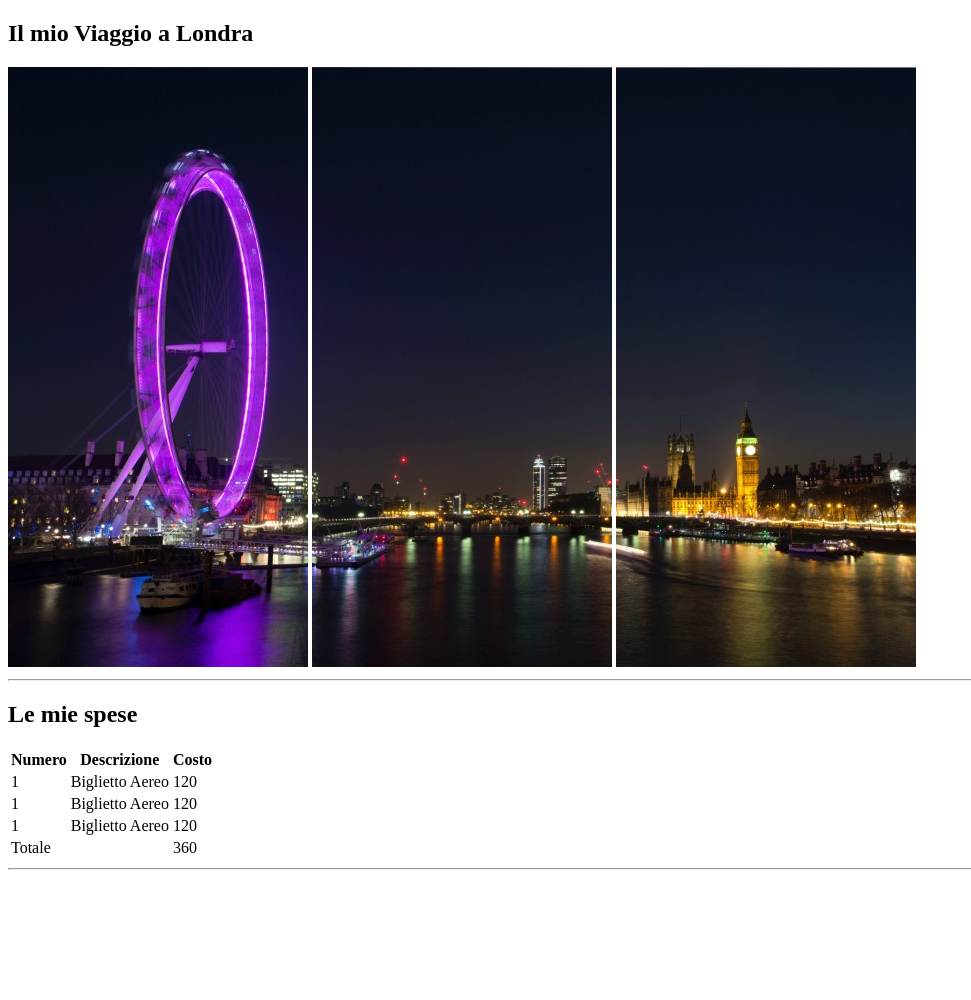
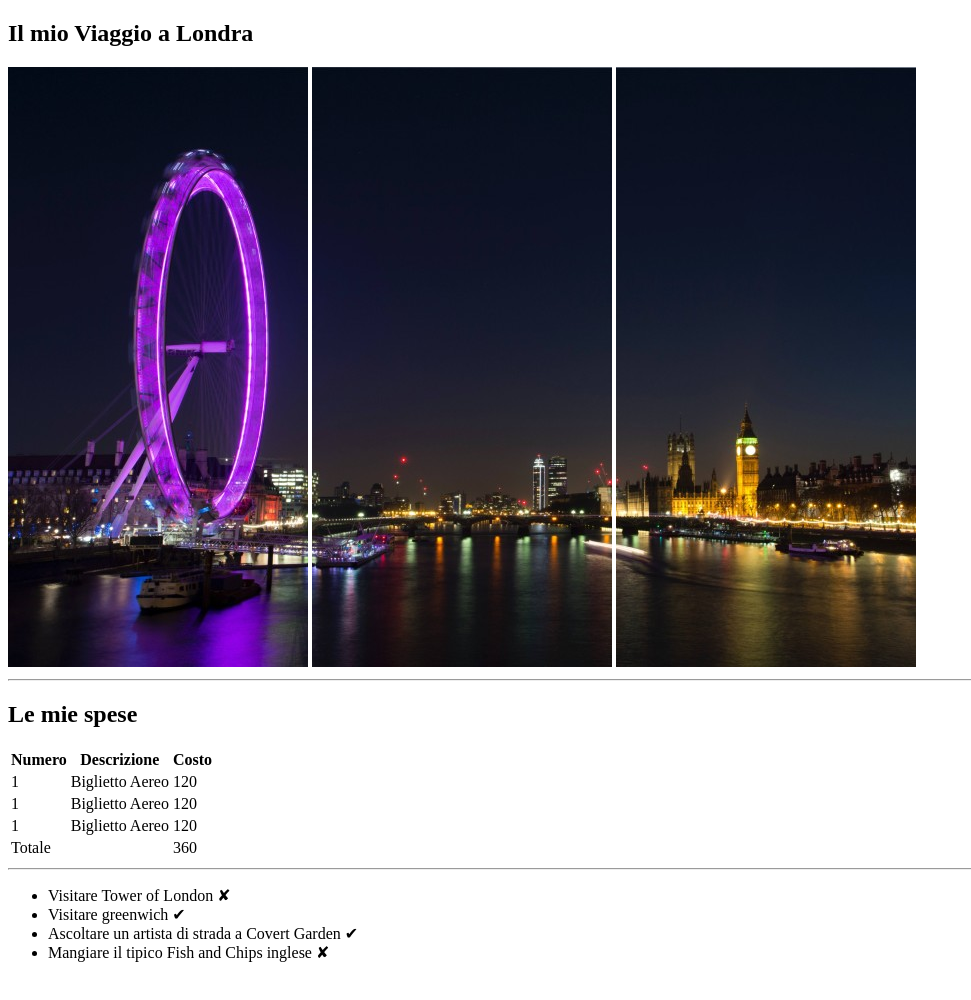
Before and after one commit to RiccardoGarbo/html-london-trip, a plain HTML site: page index.html in a window 1280 px wide. Shown: the whole page, without its empty margins (0-971 px from the left). Before the commit the page ends 878 px from the top, so only its background shows below. Drawn offline with Linux system fonts and the light colour scheme.

Commit message:
add section "what to do"

```diff
--- a/index.html
+++ b/index.html
@@ -56,6 +56,15 @@
                 </table>
                 <hr>
         </section>
+        <section> <!--Lista "what to do"-->
+            <ul>
+                <li>Visitare Tower of London &#10008;</li>
+                <li>Visitare greenwich &#10004;</li>
+                <li>Ascoltare un artista di strada a Covert Garden &#10004;</li>
+                <li>Mangiare il tipico Fish and Chips inglese &#10008; </li>
+            </ul>
+            <br>
+        </section>
 
     </main>
 
```
